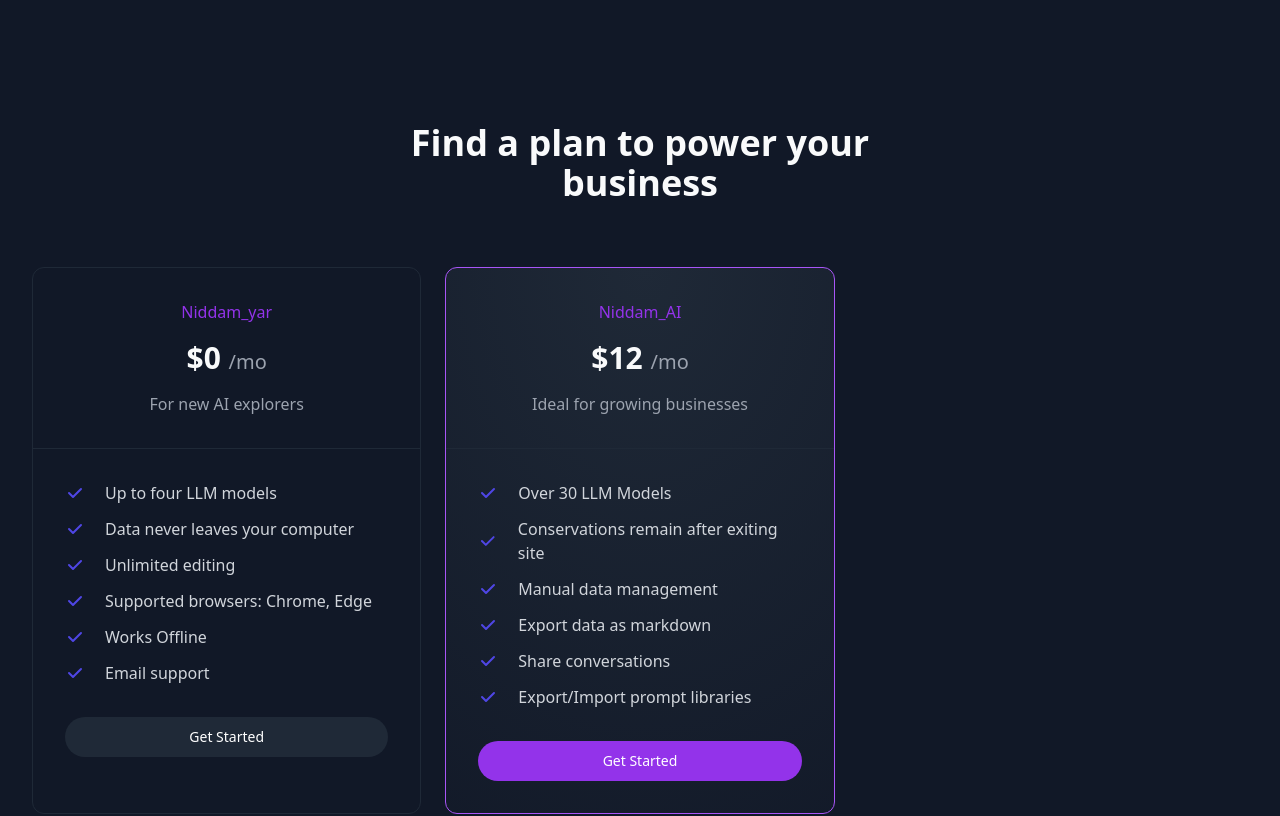
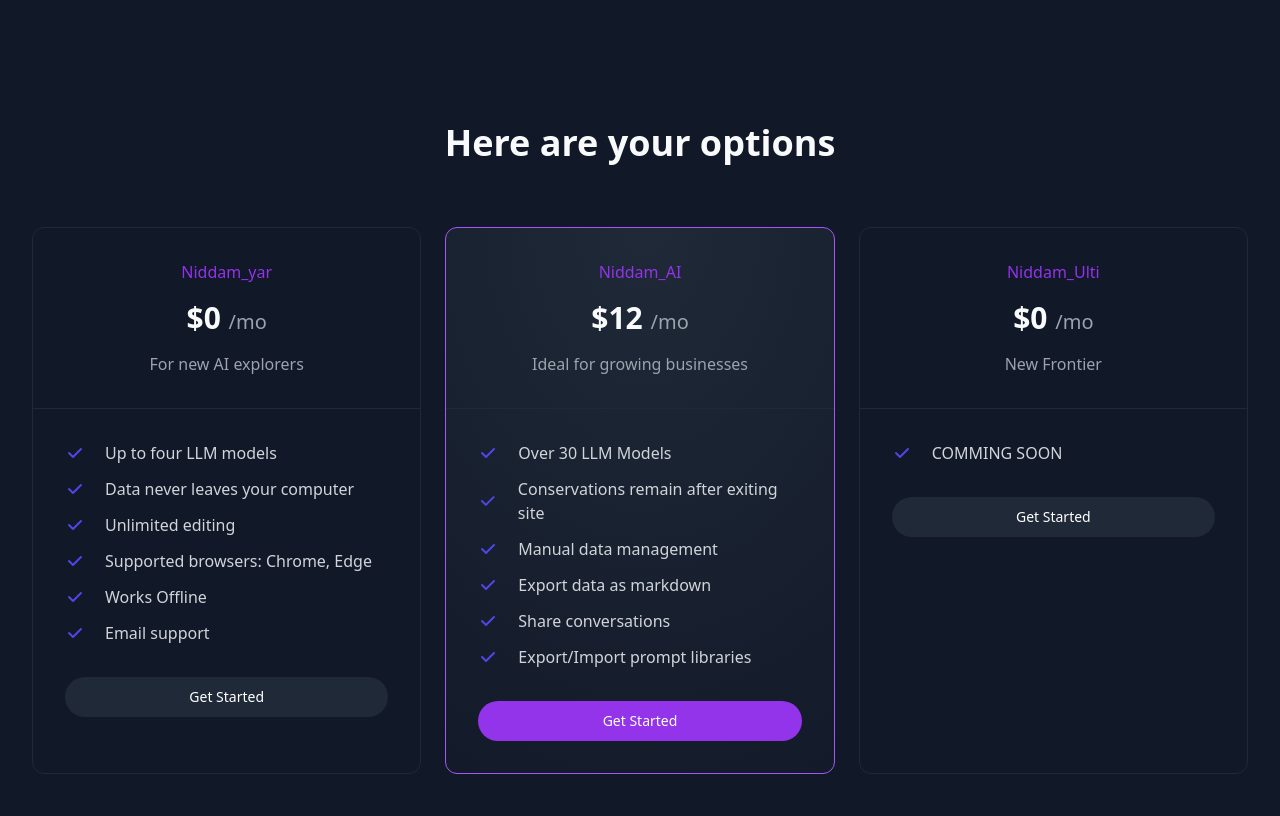
Before and after one commit to ydideh810/nidmail, a Next.js app: page / in a window 1280 px wide. Shown: the part 3500-4316 px from the top of the page. Built offline with nearby package versions, Linux system fonts and the light colour scheme.

Commit message:
Update Pricing.jsx

```diff
--- a/components/ui/Pricing/Pricing.jsx
+++ b/components/ui/Pricing/Pricing.jsx
@@ -34,6 +34,16 @@ const Pricing = () => {
                 "Export/Import prompt libraries",
             ],
         },
+         {
+            name: "Niddam_Ulti",
+            desc: "New Frontier",
+            price: 0,
+            isMostPop: false,
+            features: [
+                "COMMING SOON",
+
+            ],
+        }
 
     ];
 
@@ -43,7 +53,7 @@ const Pricing = () => {
         <SectionWrapper id="pricing" className='custom-screen'>
             <div className='relative max-w-xl mx-auto text-center'>
                 <h2 className='text-gray-50 text-3xl font-semibold sm:text-4xl'>
-                    Find a plan to power your business
+                   Here are your options
                 </h2>
             </div>
             <LayoutEffect
```
